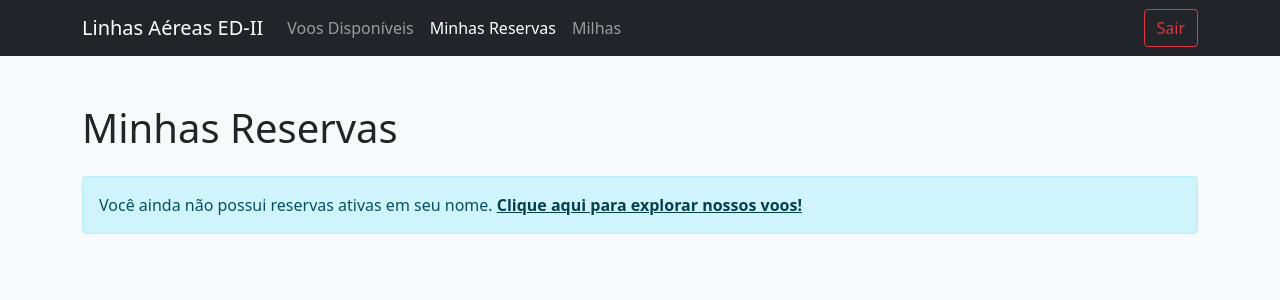
After one commit to Lucasolical/Venda_de_Passagens, a Flask app: page /meus_voos/1 in a window 1280 px wide. The commit adds this page. Shown: the top 300 px of the page. Run offline with Flask 3, Linux system fonts and the light colour scheme.

Commit message:
Feat: Adicionado aba Minhas Reservas Funcional com todas as compras feitas pelo usuario

```diff
--- a/Venda_de_passagens/routes.py
+++ b/Venda_de_passagens/routes.py
@@ -7,6 +7,8 @@ import os # Biblioteca para interagir com o sistema operacional (caminhos de arq
 import json # Biblioteca para trabalhar com arquivos JSON (onde estão voos e logins).
 import pandas as pd # Biblioteca poderosa para manipulação de dados em tabela (DataFrame), usada para clientes.
 import datetime # NOVO: Necessário para registrar a data da compra/reserva.
+
+
 
 # Importa as implementações customizadas da Árvore B para otimizar diferentes buscas:
 import arvorePesquisaCPF as bt_cpf # Árvore B indexada por CPF (chave numérica).
@@ -104,74 +106,82 @@ def carregar_dados():
 
 @app.route("/")
 def homepage():
-    """Rota da página inicial (Módulo do Passageiro - Não Logado)."""
     dados = carregar_dados()
-    voos = dados["voos"] # Pega os voos do dicionário (JSON).
-    # Renderiza o HTML principal, passando a lista de voos.
+    voos = dados["voos"]
     return render_template("index.html", lista_de_voos=voos.items(), search_terms={})
-
-
 
 @app.route("/admin_login")
 def admin_login_page():
-    """Rota para a página de login de Administradores/Clientes."""
     return render_template("login.html")
-
 
 @app.route("/logout")
 def logout():
-    """Simula o encerramento da sessão e redireciona para a página de login."""
     return redirect(url_for("admin_login_page"))
 
 
 @app.route("/login", methods=["POST"])
 def login():
-    """Lógica de Autenticação (Dicionários)."""
+    """Lógica de Autenticação (MODIFICADA para passar CPF)."""
     dados = carregar_dados()
-    logins_passengers = dados.get("loginsusuarios", []) # Logins de clientes.
+    logins_passengers = dados.get("loginsusuarios", [])
 
     usuario = request.form["usuario"]
     senha = request.form["senha"]
 
-    # 1. Verifica se é o Administrador único (Lucas/matoseco)
     if usuario == "Lucas" and senha == "matoseco":
-        # Redireciona para o painel de administração.
         return redirect(url_for("usuarios", nome_usuario=usuario))
 
-    # 2. Verifica se é um Cliente
     for user in logins_passengers:
         if usuario == user["nome"] and senha == user["senha"]:
-            # Cliente logado, redireciona para a página principal de voos.
-            return redirect(url_for("user_page"))
+            # REDIRECIONA PASSANDO O CPF DO CLIENTE
+            return redirect(url_for("user_page", cpf=user["cpf"]))
 
-    # Se a autenticação falhar
     return render_template("login.html", erro="Usuário ou senha incorretos!")
 
-@app.route("/userpage")
-def user_page():
+@app.route("/userpage/<cpf>") # MODIFICADA para receber o CPF
+def user_page(cpf):
     """Rota da página inicial (Módulo do Passageiro Logado)."""
     dados = carregar_dados()
-    voos = dados["voos"] # Pega os voos do dicionário (JSON).
-    # Renderiza o HTML principal, passando a lista de voos.
-    return render_template("userpage.html", lista_de_voos=voos.items(), search_terms={})
-
+    voos = dados["voos"]
+    # Passa o CPF para o template
+    return render_template("userpage.html", lista_de_voos=voos.items(), search_terms={}, cpf=cpf)
 
 @app.route("/comprar/<codigo>")
 def comprar_voo(codigo):
+    """MODIFICADA: Carrega dados do cliente (Nome, Milhas) para simplificar o formulário."""
+    global DF_Clientes
     dados = carregar_dados()
-    # Verifica se o voo existe antes de tentar acessá-lo
+
+    cpf = request.args.get('cpf') # Pega o CPF do cliente da query string
+
+    if not cpf:
+        return redirect(url_for('admin_login_page'))
+
     if codigo not in dados["voos"]:
-        return render_template("erro.html", mensagem=f"Voo {codigo} não encontrado.")
+        return render_template("erro.html", mensagem=f"Voo {codigo} não encontrado.", cpf=cpf)
 
-    voo = dados["voos"][codigo] # Pega os voos do dicionário (JSON).
-    return render_template( "compra.html", codigo=codigo,voo=voo)
+    voo = dados["voos"][codigo]
+
+    cliente_info = DF_Clientes[DF_Clientes['cpf'] == cpf]
+
+    if cliente_info.empty:
+        return redirect(url_for('logout'))
+
+    nome_cliente = cliente_info['nome'].iloc[0]
+    milhas_cliente = int(cliente_info['milhas'].iloc[0]) # Milhas atuais do cliente
+
+    # Renderiza o template, passando as informações do cliente
+    return render_template( "compra.html",
+                            codigo=codigo,
+                            voo=voo,
+                            nome_cliente=nome_cliente,
+                            milhas_cliente=milhas_cliente,
+                            cpf=cpf)
 
 
 @app.route("/finalizar_compra/<codigo>", methods=["POST"])
 def finalizar_compra(codigo):
-    """
-    Lógica de compra completa: atualiza o cliente (CSV/DF) e o voo (JSON).
-    """
+    """Lógica de compra completa: registra a reserva no histórico, atualiza milhas e assentos."""
     global DF_Clientes
 
     nome = request.form["nome"]
@@ -181,53 +191,98 @@ def finalizar_compra(codigo):
     dados = carregar_dados()
     voos = dados["voos"]
 
-    # 1. VALIDAÇÃO E OBTENÇÃO DOS DADOS
+    # ... (Validações iniciais, inalteradas) ...
+
     if codigo not in voos:
-        return render_template("erro.html", mensagem=f"O voo {codigo} não foi encontrado.")
+        return render_template("erro.html", mensagem=f"O voo {codigo} não foi encontrado.", cpf=cpf)
 
     voo = voos[codigo]
 
     if int(voo["assentos"]) <= 0:
-        return render_template("erro.html", mensagem=f"O voo {codigo} não tem assentos disponíveis.")
+        return render_template("erro.html", mensagem=f"O voo {codigo} não tem assentos disponíveis.", cpf=cpf)
 
     # 2. ATUALIZAÇÃO DO CLIENTE (DF_Clientes)
-    # Busca o cliente pelo CPF no DataFrame
     if DF_Clientes is not None and cpf in DF_Clientes['cpf'].values:
 
-        # Encontra o índice da linha do cliente com o CPF fornecido (Pandas Indexing)
+        # --- NOVO BLOCO DE CORREÇÃO DE ERRO ---
+        # Garante que a coluna 'historico_reservas' exista antes de ser acessada.
+        if 'historico_reservas' not in DF_Clientes.columns:
+            DF_Clientes['historico_reservas'] = None
+        # -------------------------------------
+
         indice_cliente = DF_Clientes[DF_Clientes['cpf'] == cpf].index[0]
+        data_reserva = datetime.datetime.now().strftime("%Y-%m-%d %H:%M:%S")
 
-        # Obtém a data de hoje para registro da reserva
-        data_reserva = datetime.datetime.now().strftime("%Y-%m-%d")
+        milhas_cliente_atuais = int(DF_Clientes.loc[indice_cliente, 'milhas'])
+        milhas_custo_voo = int(voo['milhas'])
+        milhas_transacao = 0
 
-        # Atualiza os dados no DataFrame (reserva e data)
+        # --- LÓGICA DE PAGAMENTO E MILHAS (Inalterada) ---
+        if pagamento == "milhas":
+            if milhas_cliente_atuais < milhas_custo_voo:
+                return render_template("erro.html", mensagem="Milhas insuficientes para esta compra.", cpf=cpf)
+
+            milhas_restantes = milhas_cliente_atuais - milhas_custo_voo
+            milhas_transacao = -milhas_custo_voo
+            mensagem_pagamento = f"Pagamento realizado com sucesso via Milhas ({milhas_custo_voo} deduzidas)."
+
+        elif pagamento == "dinheiro":
+            milhas_a_ganhar = milhas_custo_voo
+            milhas_restantes = milhas_cliente_atuais + milhas_a_ganhar
+            milhas_transacao = milhas_a_ganhar
+            mensagem_pagamento = f"Pagamento realizado via Dinheiro. Milhas ({milhas_a_ganhar}) adicionadas para futura utilização."
+
+        # 3. ATUALIZAÇÃO DO SALDO DE MILHAS
+        DF_Clientes.loc[indice_cliente, 'milhas'] = str(milhas_restantes)
+
+        # 4. CRIAÇÃO DA RESERVA E ATUALIZAÇÃO DO HISTÓRICO
+        nova_reserva = {
+            "codigo": codigo,
+            "data_compra": data_reserva,
+            "origem": voo["origem"],
+            "destino": voo["destino"],
+            "aeronave": voo["aeronave"],
+            "preco_pago": float(voo["preco"]),
+            "milhas_transacao": milhas_transacao
+        }
+
+        # Tenta acessar a coluna (agora que sabemos que ela existe)
+        historico_json = DF_Clientes.loc[indice_cliente, 'historico_reservas']
+
+        if pd.isna(historico_json) or historico_json is None: # Trata tanto NaN quanto None
+            historico_reservas = []
+        else:
+            historico_reservas = json.loads(historico_json)
+
+        historico_reservas.append(nova_reserva)
+
+        # Converte a lista atualizada de volta para JSON e salva no DataFrame
+        DF_Clientes.loc[indice_cliente, 'historico_reservas'] = json.dumps(historico_reservas, ensure_ascii=False)
+
+        # Mantemos 'reserva' e 'data' por retrocompatibilidade (se necessário)
         DF_Clientes.loc[indice_cliente, 'reserva'] = codigo
         DF_Clientes.loc[indice_cliente, 'data'] = data_reserva
 
-        # Lógica de milhas (apenas um placeholder)
-        if pagamento == "milhas":
-            # Aqui entraria a lógica de subtração de milhas
-            pass
-
-        # Salva o DataFrame atualizado no CSV (Persistência)
+        # Salva o DataFrame no CSV
         DF_Clientes.to_csv(csv_path, index=False)
 
-        # 3. ATUALIZAÇÃO DO VOO (JSON)
-        voo["assentos"] = int(voo["assentos"]) - 1 # Diminui 1 assento
+        # 5. ATUALIZAÇÃO DO VOO (JSON)
+        voo["assentos"] = int(voo["assentos"]) - 1
 
-        # Salva o JSON atualizado (Persistência)
         with open(json_path, "w", encoding="utf-8") as f:
             json.dump(dados, f, indent=4, ensure_ascii=False)
 
-        # 4. RECONSTRUÇÃO DOS ÍNDICES
+        # 6. RECONSTRUÇÃO DOS ÍNDICES
         inicializar_arvores()
 
-        mensagem_final = f"🎉 Compra confirmada para {nome} no voo {codigo} para {voo['destino']}! Assento reservado e dados do cliente atualizados."
-        return render_template("confirmacao.html", mensagem=mensagem_final)
+        mensagem_final = f" Compra confirmada para {nome} no voo {codigo} para {voo['destino']}! {mensagem_pagamento}"
+
+                # GARANTIR que o CPF está sendo passado para o template:
+        return render_template("confirmacao.html", mensagem=mensagem_final, cpf=cpf)
 
     else:
-        return render_template("erro.html", mensagem=f"Cliente com CPF {cpf} não encontrado no sistema. Por favor, cadastre-se primeiro.")
-
+                # GARANTIR que o CPF está sendo passado para o template de erro também:
+        return render_template("erro.html", mensagem=f"Cliente com CPF {cpf} não encontrado no sistema.", cpf=cpf)
 
 @app.route("/usuario/<nome_usuario>")
 def usuarios(nome_usuario):
@@ -496,3 +551,40 @@ def cadastrar_cliente():
     inicializar_arvores()
 
     return redirect(url_for("gerenciar_clientes"))
+
+@app.route("/meus_voos/<cpf>")
+def meus_voos(cpf):
+    """MODIFICADA: Busca e lista todas as reservas do cliente no DF_Clientes."""
+    global DF_Clientes
+
+    cliente_df = DF_Clientes[DF_Clientes['cpf'] == cpf]
+    if cliente_df.empty:
+        return redirect(url_for('logout'))
+
+    lista_de_reservas = []
+
+    # Tenta acessar a coluna de histórico
+    if 'historico_reservas' in cliente_df.columns:
+        historico_json = cliente_df['historico_reservas'].iloc[0]
+
+        if not pd.isna(historico_json):
+            # Carrega a lista de dicionários de reservas
+            reservas_do_cliente = json.loads(historico_json)
+
+            # Ordena as reservas da mais recente para a mais antiga
+            reservas_do_cliente.sort(key=lambda r: r['data_compra'], reverse=True)
+
+            # Itera sobre cada reserva (o dicionário completo já tem todas as informações)
+            for reserva in reservas_do_cliente:
+                 lista_de_reservas.append({
+                    "codigo": reserva["codigo"],
+                    "origem": reserva["origem"],
+                    "destino": reserva["destino"],
+                    "aeronave": reserva["aeronave"],
+                    "preco_pago": reserva["preco_pago"],
+                    "milhas_transacao": reserva["milhas_transacao"],
+                    "data_compra": reserva["data_compra"]
+                 })
+
+    # Passa a lista completa de reservas para o template
+    return render_template("meus_voos.html", lista_de_reservas=lista_de_reservas, cpf=cpf)
--- a/Venda_de_passagens/templates/confirmacao.html
+++ b/Venda_de_passagens/templates/confirmacao.html
@@ -11,8 +11,8 @@
             <h1 class="text-success mb-4">Sucesso!</h1>
             <p class="lead">{{ mensagem }}</p>
             <hr>
-            <a href="/userpage" class="btn btn-primary mt-3">Voltar para Voos</a>
-            <a href="/logout" class="btn btn-outline-danger mt-3">Sair</a>
+            <a href="{{ url_for('user_page', cpf=cpf) }}" class="btn btn-primary mt-3">Voltar para Voos</a>
+            <a href="{{ url_for('logout') }}" class="btn btn-outline-danger mt-3">Sair</a>
         </div>
     </div>
 </body>
--- /dev/null
+++ b/Venda_de_passagens/templates/meus_voos.html
@@ -0,0 +1,81 @@
+<!DOCTYPE html>
+<html lang="pt-br">
+<head>
+    <meta charset="UTF-8">
+    <title>Minhas Reservas</title>
+    <link href="https://cdn.jsdelivr.net/npm/bootstrap@5.0.2/dist/css/bootstrap.min.css" rel="stylesheet">
+</head>
+<body class="bg-light">
+
+    <nav class="navbar navbar-expand-lg navbar-dark bg-dark">
+        <div class="container">
+            <a class="navbar-brand" href="{{ url_for('user_page', cpf=cpf) }}">Linhas Aéreas ED-II</a>
+            <div class="collapse navbar-collapse" id="navbarApp">
+                <ul class="navbar-nav me-auto mb-2 mb-lg-0">
+                    <li class="nav-item">
+                        <a class="nav-link" href="{{ url_for('user_page', cpf=cpf) }}">Voos Disponíveis</a>
+                    </li>
+                    <li class="nav-item">
+                        <a class="nav-link active" href="{{ url_for('meus_voos', cpf=cpf) }}">Minhas Reservas</a>
+                    </li>
+                    <li class="nav-item">
+                        <a class="nav-link" href="#">Milhas</a>
+                    </li>
+                </ul>
+                <a href="{{ url_for('logout') }}" class="btn btn-outline-danger">Sair</a>
+            </div>
+        </div>
+    </nav>
+
+    <div class="container mt-5">
+        <h1 class="mb-4">Minhas Reservas</h1>
+
+        {% if lista_de_reservas %}
+            <div class="table-responsive">
+                <table class="table table-striped table-hover shadow-sm">
+                    <thead class="bg-dark text-white">
+                        <tr>
+                            <th>Data Compra</th>
+                            <th>Código da Reserva</th>
+                            <th>Origem</th>
+                            <th>Destino</th>
+                            <th>Aeronave</th>
+                            <th class="text-end">Preço Pago (R$)</th>
+                            <th class="text-end">Milhas (Geradas/Gastas)</th>
+                        </tr>
+                    </thead>
+                    <tbody>
+                        {% for reserva in lista_de_reservas %}
+                        <tr>
+                            <td>{{ reserva.data_compra.split(' ')[0] }}</td>
+                            <td><strong>{{ reserva.codigo }}</strong></td>
+                            <td>{{ reserva.origem }}</td>
+                            <td>{{ reserva.destino }}</td>
+                            <td>{{ reserva.aeronave }}</td>
+                            <td class="text-end">R$ {{ "%.2f"|format(reserva.preco_pago | float) }}</td>
+                            <td class="text-end">
+                                {% if reserva.milhas_transacao > 0 %}
+                                    <span class="badge bg-success">+{{ reserva.milhas_transacao }}</span>
+                                {% elif reserva.milhas_transacao < 0 %}
+                                    <span class="badge bg-danger">{{ reserva.milhas_transacao }}</span>
+                                {% else %}
+                                    0
+                                {% endif %}
+                            </td>
+                        </tr>
+                        {% endfor %}
+                    </tbody>
+                </table>
+            </div>
+
+        {% else %}
+            <div class="alert alert-info" role="alert">
+                Você ainda não possui reservas ativas em seu nome.
+                <a href="{{ url_for('user_page', cpf=cpf) }}" class="alert-link">Clique aqui para explorar nossos voos!</a>
+            </div>
+        {% endif %}
+    </div>
+
+    <script src="https://cdn.jsdelivr.net/npm/bootstrap@5.0.2/dist/js/bootstrap.bundle.min.js"></script>
+</body>
+</html>
```
Also changed, not shown: Venda_de_passagens/clientes.csv (+14 -12 lines), Venda_de_passagens/dicionarioVoo.json (+9 -9 lines), Venda_de_passagens/templates/compra.html (+17 -20 lines), Venda_de_passagens/templates/userpage.html (+6 -3 lines).
